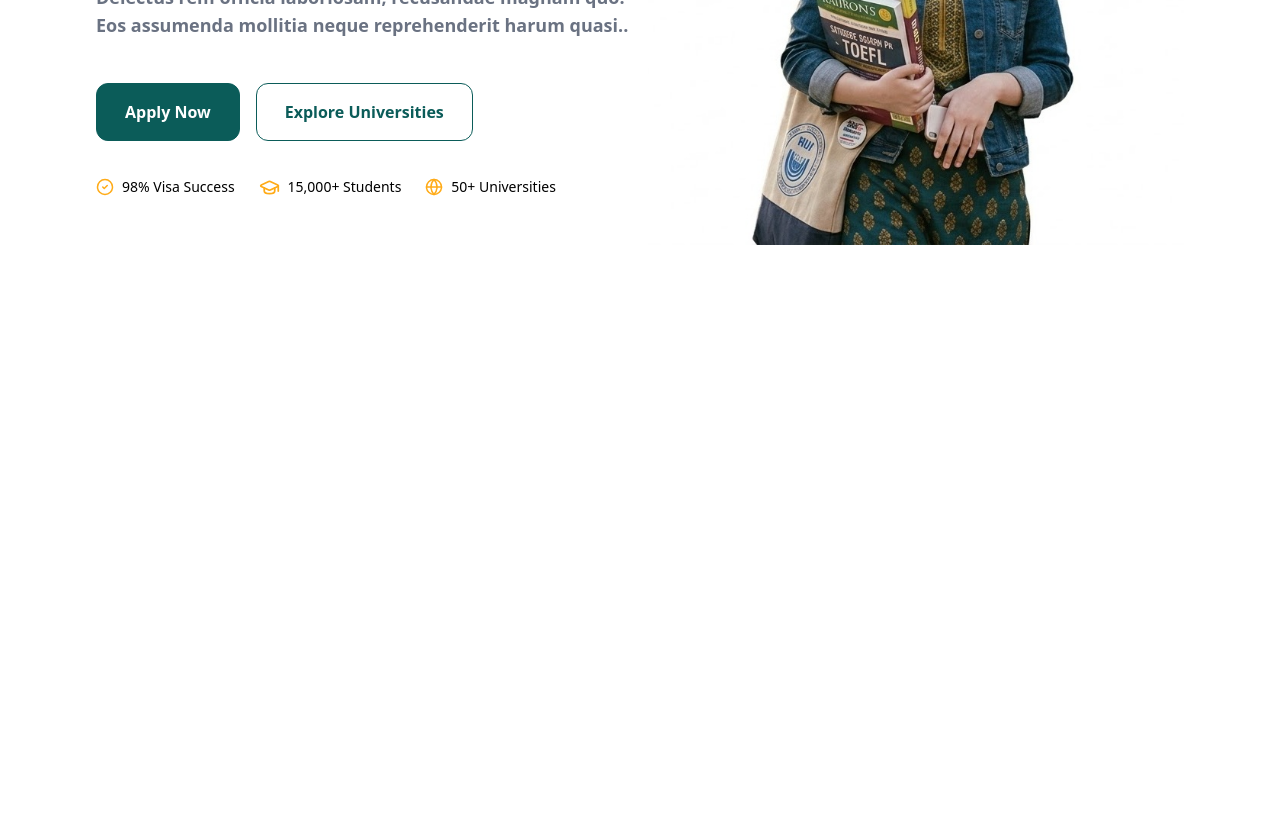
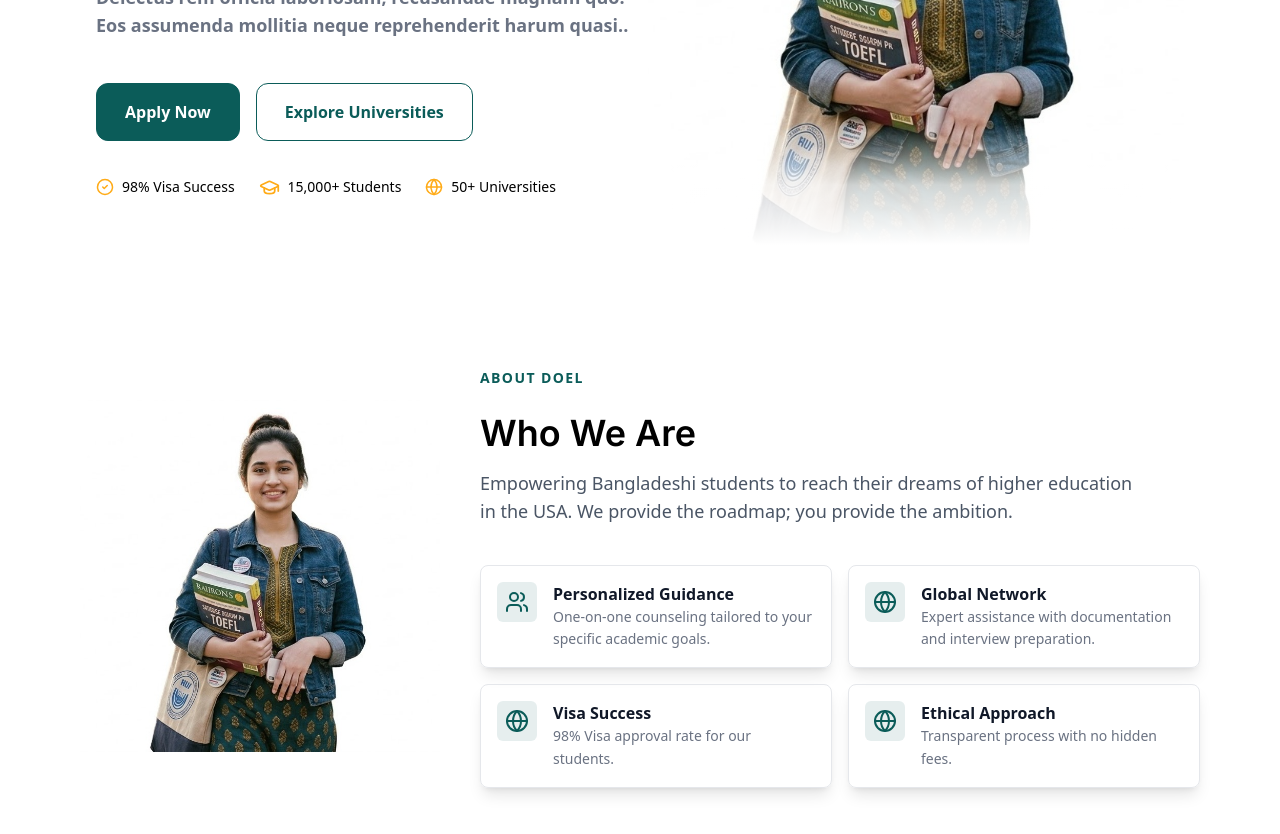
Before and after one commit to AfkTechLtd/doel-education-website, a Next.js app: page / in a window 1280 px wide. Shown: the part 320-1154 px from the top of the page. Before the commit the page ends 800 px from the top, so only its background shows below. Built offline with nearby package versions, Linux system fonts and the light colour scheme.

Commit message:
Added About Section

```diff
--- a/src/app/page.tsx
+++ b/src/app/page.tsx
@@ -1,8 +1,10 @@
 import Hero from "@/components/Hero";
+import HomeAbout from "@/components/HomeAbout";
 export default function Home() {
   return (
     <div className="px-10 ">
       <Hero />
+      <HomeAbout />
     </div>
   );
 }
--- a/src/components/Hero.tsx
+++ b/src/components/Hero.tsx
@@ -5,7 +5,7 @@ const Hero = () => {
         <div className="grid grid-cols-1 md:grid-cols-2 gap-4 items-center px-14 py-10">
             <div className="">
                 {/* Since tag */}
-                <div className="flex space-x-8 items-center">
+                <div className="flex space-x-2 items-center">
                     <span className="rounded-full px-5 py-2 bg-secondary text-lg font-semibold text-black shadow-xl">Since 2008</span>
                     <span></span>
                     <span className="text-sm font-bold text-gray-500">16 years of excellence</span>
@@ -31,8 +31,16 @@ const Hero = () => {
                     <span className='flex gap-2 items-center'><i className='text-secondary'><Globe size={18} /></i>50+ Universities</span>
                 </div>
             </div>
-            <div>
-                <img src="/Gemini_2.jpg" alt="" />
+
+            <div className="relative flex justify-center items-end h-full">
+                <img
+                    src="/Gemini_2.jpg"
+                    alt="Student aiming for USA"
+                    className="relative z-0 max-h-[85vh] object-contain"
+                />
+
+                {/* Bottom Blur/Gradient Overlay */}
+                <div className="absolute inset-x-0 bottom-0 h-30 bg-linear-to-t from-white via-white/80 to-transparent z-10"></div>
             </div>
         </div>
     )
--- /dev/null
+++ b/src/components/HomeAbout.tsx
@@ -0,0 +1,81 @@
+import { Users, Globe } from "lucide-react";
+
+interface CardProps {
+    content: string;
+    heading: string;
+    icon: React.ComponentType<{ size?: number; className?: string }>;
+}
+const Card = ({ content, heading, icon: IconComponent }: CardProps) => {
+    return (
+        <div className="flex gap-4 p-4 rounded-lg shadow-lg border border-gray-200 items-start">
+            <div className="p-2 bg-primary/10 rounded-md">
+                {/* Standard way to render Lucide icons in React */}
+                <IconComponent size={24} className="text-primary" />
+            </div>
+            <div>
+                <h5 className="font-semibold text-gray-900">{heading}</h5>
+                <p className="text-gray-500 text-sm leading-relaxed">{content}</p>
+            </div>
+        </div>
+    )
+}
+
+const HomeAbout = () => {
+    return (
+        <div className="flex flex-col md:flex-row gap-10 items-center md:py-20 md:px-10 w-full bg-white">
+
+            {/* 2. Image Container: Changed to h-auto and used object-contain for the transparent subject */}
+            <div className="w-full md:w-1/3 flex justify-center">
+                <img
+                    className="max-h-[600px] w-auto object-contain"
+                    src="/Gemini_2.jpg"
+                    alt="Student aiming for USA studies"
+                />
+            </div>
+
+            {/* Content Side */}
+            <div className="w-full md:w-2/3 space-y-6">
+                <div>
+                    <span className="text-primary tracking-widest text-sm font-bold uppercase">
+                        About Doel
+                    </span>
+                </div>
+
+                <div className="">
+                    <h1 className="text-4xl font-semibold font-inter">Who We Are</h1>
+
+                    <p className="text-gray-600 text-lg mt-4 max-w-2xl">
+                        Empowering Bangladeshi students to reach their dreams of higher education in the USA.
+                        We provide the roadmap; you provide the ambition.
+                    </p>
+                </div>
+
+                {/* 3. Cards Grid: Added gap and additional card for balance */}
+                <div className="grid grid-cols-1 md:grid-cols-2 gap-4 pt-4">
+                    <Card
+                        heading="Personalized Guidance"
+                        icon={Users}
+                        content="One-on-one counseling tailored to your specific academic goals."
+                    />
+                    <Card
+                        heading="Global Network"
+                        icon={Globe}
+                        content="Expert assistance with documentation and interview preparation."
+                    />
+                    <Card
+                        heading="Visa Success"
+                        icon={Globe}
+                        content="98% Visa approval rate for our students."
+                    />
+                    <Card
+                        heading="Ethical Approach"
+                        icon={Globe}
+                        content="Transparent process with no hidden fees."
+                    />
+                </div>
+            </div>
+        </div>
+    )
+}
+
+export default HomeAbout;
```
